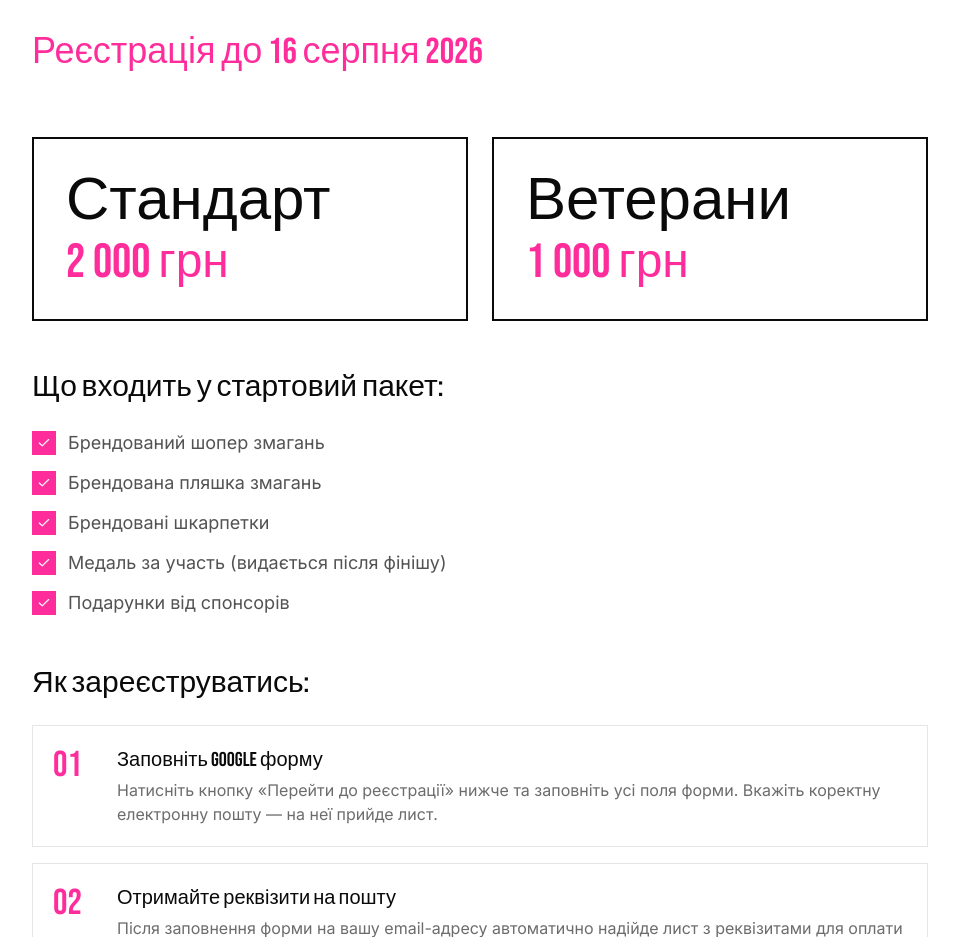
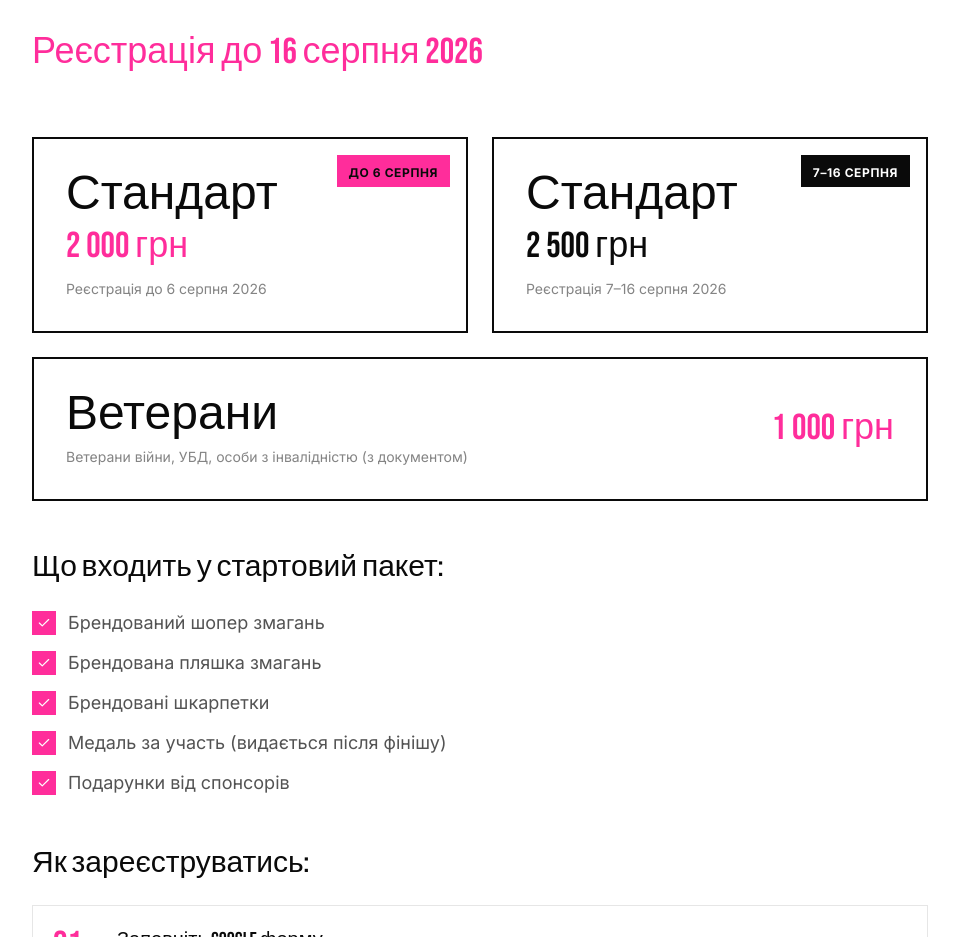
Before and after one commit to PavloDziubanovskyi/WaterHyrox, a React (Vite) app: page / in a window 1280 px wide. Shown: the part 6820-7757 px from the top of the page, without its empty margins (160-1119 px from the left). Built offline with nearby package versions, Linux system fonts and the light colour scheme.

Commit message:
Add early bird / late pricing: 2000 until Aug 6, 2500 after

```diff
--- a/src/components/Registration.tsx
+++ b/src/components/Registration.tsx
@@ -52,26 +52,53 @@ export default function Registration() {
         </motion.p>
 
         <div className="grid grid-cols-1 md:grid-cols-2 gap-4 md:gap-6 mb-12">
+          {/* Early bird */}
           <motion.div
-            className="border-2 border-black p-6 md:p-8"
+            className="border-2 border-black p-6 md:p-8 relative"
             initial={{ opacity: 0, y: 20 }}
             whileInView={{ opacity: 1, y: 0 }}
             viewport={{ once: true }}
             transition={{ delay: 0.3 }}
           >
-            <div className="font-display text-5xl md:text-6xl text-black mb-2">Стандарт</div>
-            <div className="font-display text-4xl md:text-5xl text-pink-accent">2 000 грн</div>
+            <div className="absolute top-4 right-4 bg-pink-accent px-3 py-1">
+              <span className="font-body text-xs text-black font-bold tracking-wider">ДО 6 СЕРПНЯ</span>
+            </div>
+            <div className="font-display text-4xl md:text-5xl text-black mb-2">Стандарт</div>
+            <div className="font-display text-3xl md:text-4xl text-pink-accent mb-3">2 000 грн</div>
+            <p className="font-body text-sm text-black/50">Реєстрація до 6 серпня 2026</p>
           </motion.div>
 
+          {/* Late registration */}
           <motion.div
-            className="border-2 border-black p-6 md:p-8"
+            className="border-2 border-black p-6 md:p-8 relative"
+            initial={{ opacity: 0, y: 20 }}
+            whileInView={{ opacity: 1, y: 0 }}
+            viewport={{ once: true }}
+            transition={{ delay: 0.35 }}
+          >
+            <div className="absolute top-4 right-4 bg-black px-3 py-1">
+              <span className="font-body text-xs text-white font-bold tracking-wider">7–16 СЕРПНЯ</span>
+            </div>
+            <div className="font-display text-4xl md:text-5xl text-black mb-2">Стандарт</div>
+            <div className="font-display text-3xl md:text-4xl text-black mb-3">2 500 грн</div>
+            <p className="font-body text-sm text-black/50">Реєстрація 7–16 серпня 2026</p>
+          </motion.div>
+
+          {/* Veterans */}
+          <motion.div
+            className="border-2 border-black p-6 md:p-8 md:col-span-2"
             initial={{ opacity: 0, y: 20 }}
             whileInView={{ opacity: 1, y: 0 }}
             viewport={{ once: true }}
             transition={{ delay: 0.4 }}
           >
-            <div className="font-display text-5xl md:text-6xl text-black mb-2">Ветерани</div>
-            <div className="font-display text-4xl md:text-5xl text-pink-accent">1 000 грн</div>
+            <div className="flex flex-col md:flex-row md:items-center md:justify-between gap-2">
+              <div>
+                <div className="font-display text-4xl md:text-5xl text-black mb-2">Ветерани</div>
+                <p className="font-body text-sm text-black/50">Ветерани війни, УБД, особи з інвалідністю (з документом)</p>
+              </div>
+              <div className="font-display text-3xl md:text-4xl text-pink-accent">1 000 грн</div>
+            </div>
           </motion.div>
         </div>
 
```
